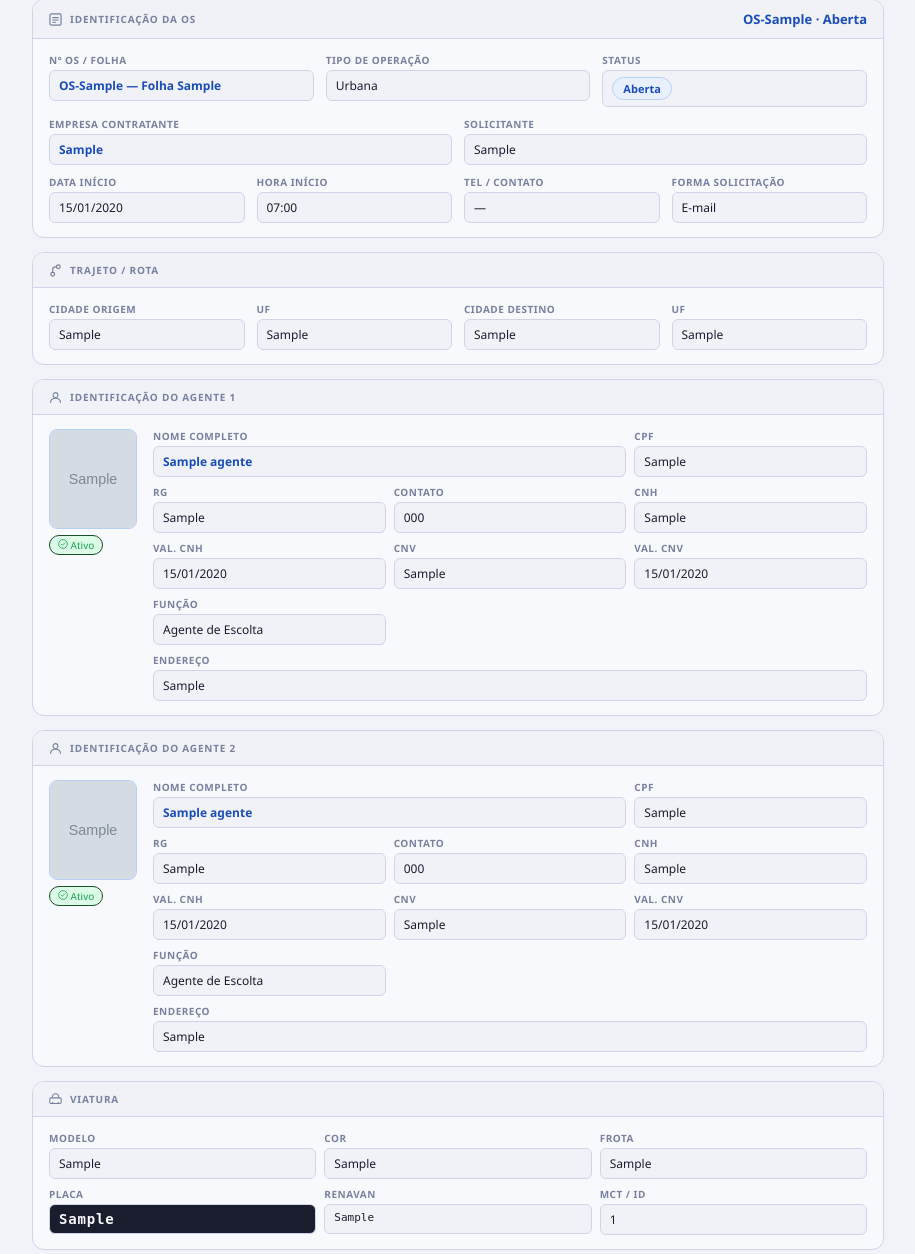
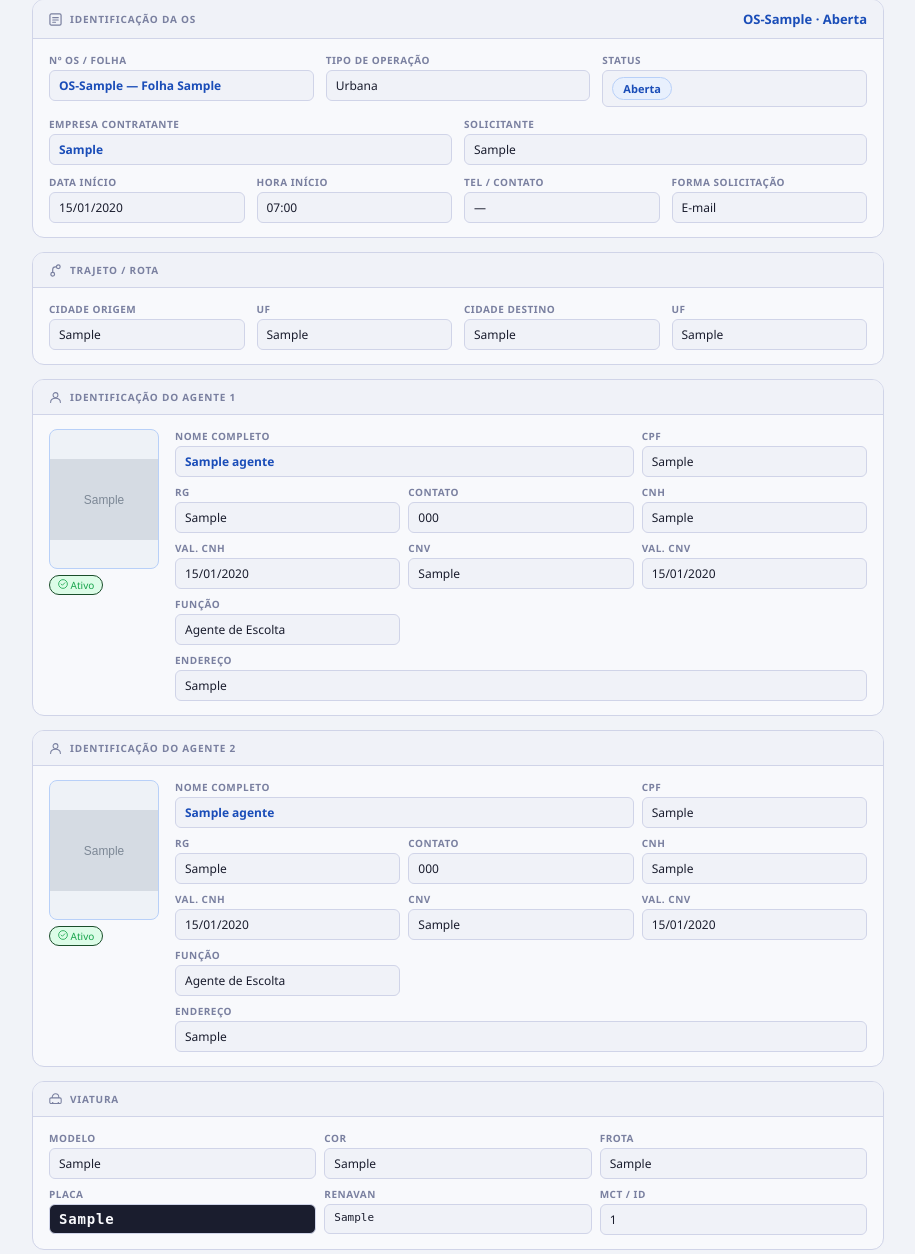
Before and after one commit to gr-blip/escolta-system, a Django app: page /operacional/os/1/print/ in a window 1280 px wide. Shown: the part 101-1355 px from the top of the page, without its empty margins (182-1097 px from the left). Run offline with Django 3.2, Linux system fonts and the light colour scheme; a user stored in the database is signed in; tables that the repository leaves empty hold one stand-in row (values such as "Sample post"); grey boxes marked "Sample" are stand-in pictures; parts of the project's set-up code (start-up, migrations or seed data) failed here and were passed over.

Commit message:
fix(OS print): foto agentes 110x140 com object-fit contain
- Container: 110x140px, background #eef2f7
- Imagem: object-fit contain (sem corte)
- Grid atualizado para 110px

Co-Authored-By: OpenClaude (mimo-v2.5-pro) <openclaude@gitlawb.com>

```diff
--- a/cadastros/templates/cadastros/os_print.html
+++ b/cadastros/templates/cadastros/os_print.html
@@ -112,9 +112,9 @@ body{
 
 
 /* ── AGENTE COMPACTO ── */
-.agente-compact{display:grid;grid-template-columns:88px 1fr;gap:16px}
-.agente-photo{width:88px;height:100px;border-radius:var(--radius);background:var(--blue-bg);border:1px solid var(--blue-border);display:flex;align-items:center;justify-content:center;color:var(--blue-light);overflow:hidden}
-.agente-photo img{width:100%;height:100%;object-fit:cover}
+.agente-compact{display:grid;grid-template-columns:110px 1fr;gap:16px}
+.agente-photo{width:110px;height:140px;border-radius:var(--radius);background:#eef2f7;border:1px solid var(--blue-border);display:flex;align-items:center;justify-content:center;color:var(--blue-light);overflow:hidden}
+.agente-photo img{width:100%;height:100%;object-fit:contain}
 .agente-photo .ph-icon{font-size:28px}
 .agente-photo .ph-label{font-size:9px}
 .agente-badge{margin-top:6px;font-size:10px;padding:2px 8px;border-radius:99px;background:var(--green-bg);color:var(--green);border:1px solid #1a4d2a;display:inline-block}
@@ -153,9 +153,9 @@ body{
   .val{color:#1a1d2e!important}
   .val.bold{color:#1a1d2e!important}
   .foto-agente{background:#e8eaf2!important}
-  .agente-compact{display:grid!important;grid-template-columns:88px 1fr!important;gap:16px!important}
-  .agente-photo{width:88px!important;height:100px!important;background:#e8f0fd!important;border-color:#b8d0f8!important}
-  .agente-photo img{width:100%!important;height:100%!important;object-fit:cover!important}
+  .agente-compact{display:grid!important;grid-template-columns:110px 1fr!important;gap:16px!important}
+  .agente-photo{width:110px!important;height:140px!important;background:#eef2f7!important;border-color:#b8d0f8!important}
+  .agente-photo img{width:100%!important;height:100%!important;object-fit:contain!important}
   .agente-badge{background:#dcfce7!important;color:#16a34a!important;border-color:#1a4d2a!important}
   .agente-badge.inativo{background:#fef2f2!important;color:#dc2626!important;border-color:#3a1515!important}
   .agente-badge.afastado{background:#fffbeb!important;color:#d97706!important;border-color:#3a2a10!important}
```
